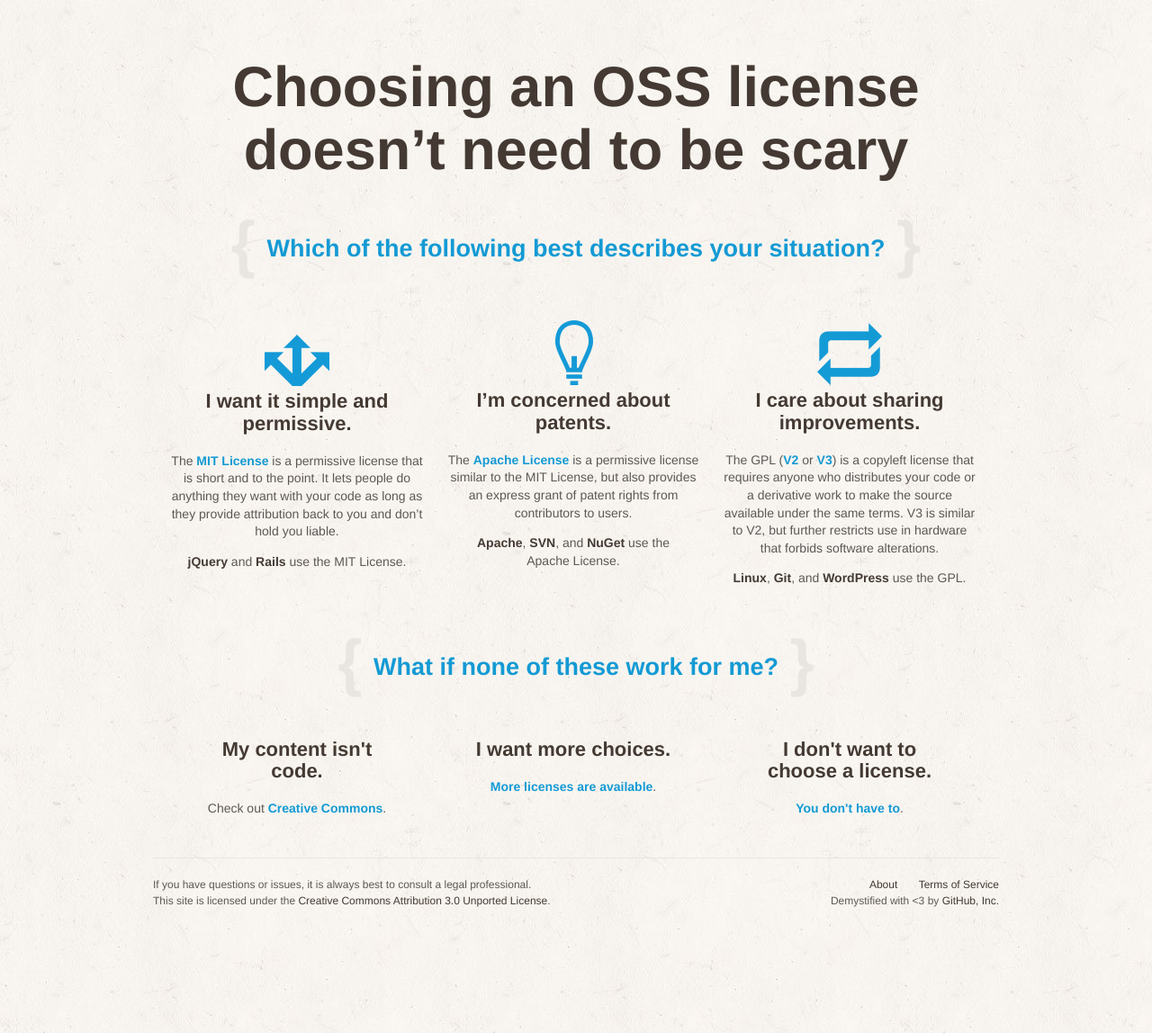
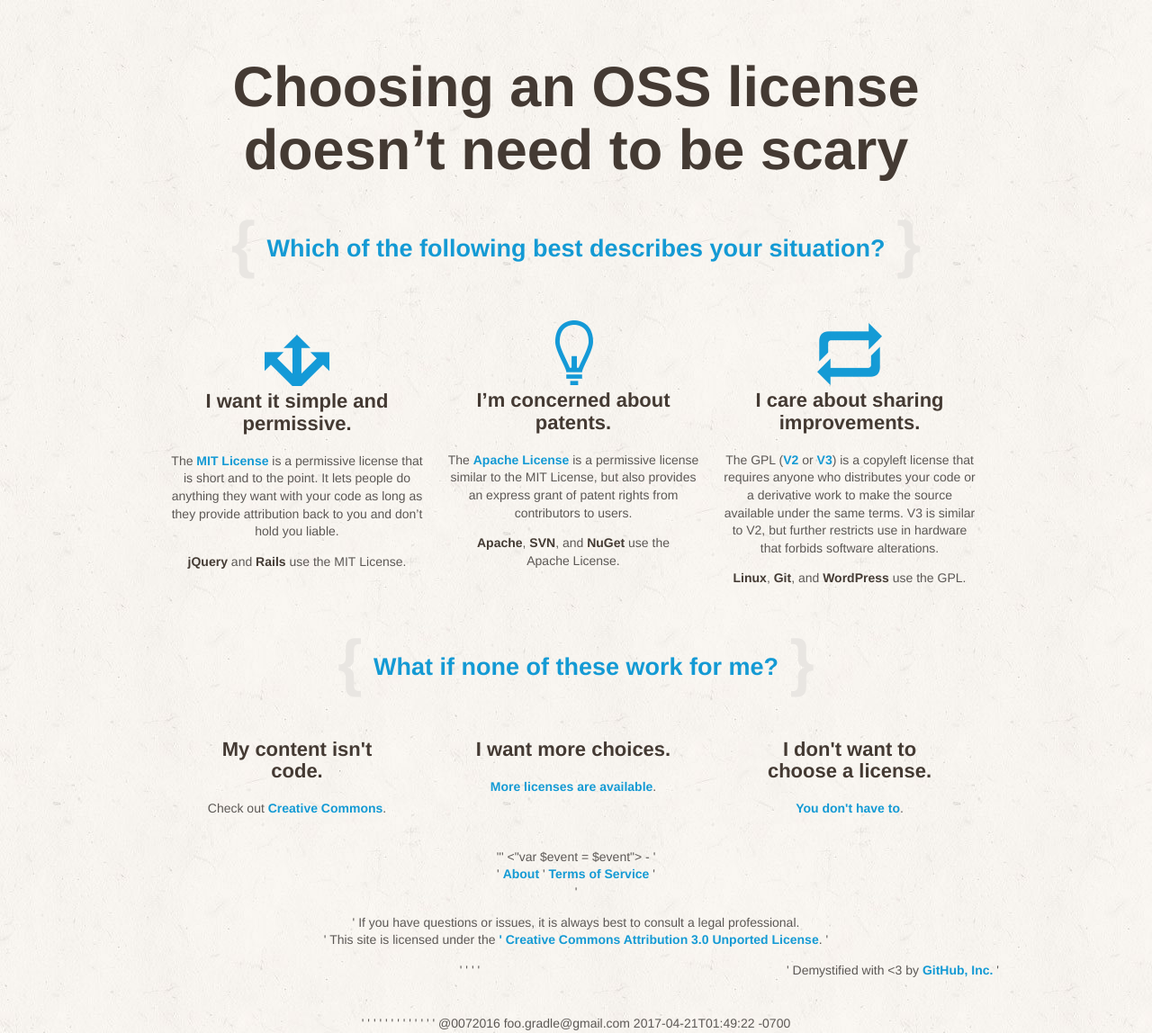
Before and after one commit to github/choosealicense.com, a Jekyll site: the page built from index.html, in a window 1280 px wide. Shown: the whole page at 90% size. Built offline with Jekyll 4.4.1, drawn with Linux system fonts in a browser that asks for light colours; some web fonts are replaced; before the commit the page ends 1062 px from its top, so only the background shows below that.

Commit message:
Update footer.html

```diff
--- a/_includes/footer.html
+++ b/_includes/footer.html
@@ -1,39 +1,52 @@
-      <footer class="site-footer clearfix">
-        <nav>
-          <a href="/about/">About</a>
-          <a href="/terms-of-service/">Terms of Service</a>
-        </nav>
-        <p>
-          If you have questions or issues, it is always best to consult a legal professional.<br>
-          This site is licensed under the <a href="http://creativecommons.org/licenses/by/3.0/">
-          Creative Commons Attribution 3.0 Unported License</a>.
-        </p>
-        <div class="with-love">
-          Demystified with &lt;3 by <a href="http://github.com">GitHub, Inc.</a>
-        </div>
-      </footer>
+  '''
+<"var $event = $event">
+ -  <?php
+-   /**
+  (&+)
+ - **/*
 
-    </div><!-- /container -->
+'''<footer class="site-footer clearfix">
+ '       <nav>
+'          <a href="/about/">About</a>
+'          <a href="/terms-of-service/">Terms of Service</a>
+ '       </nav>
+'        <p>
+'          If you have questions or issues, it is always best to consult a legal professional.<br>
+  '        This site is licensed under the <a href="http://creativecommons.org/licenses/by/3.0/">
+'          Creative Commons Attribution 3.0 Unported License</a>.
+ '       </p>
+'        <div class="with-love">
+  '        Demystified with &lt;3 by <a href="http://github.com">GitHub, Inc.</a>
+'        </div>
+'      </footer>
+'
+'    </div><!-- /container -->
+'
+'    <script src="/bower_components/jquery/jquery.min.js"></script>
+'    <script src="/bower_components/qtip2/jquery.qtip.min.js"></script>
+'
+'    {% if page.layout == "license" %}
+'      <script src="/bower_components/zeroclipboard/ZeroClipboard.min.js"></script>
+'    {% endif %}
+'
+'    <script src="/javascripts/annotations.js"></script>
+'    <script src="/javascripts/app.js"></script>
+'
+ '   <script>
+'      (function(i,s,o,g,r,a,m){i['GoogleAnalyticsObject']=r;i[r]=i[r]||function(){
+   '   (i[r].q=i[r].q||[]).push(arguments)},i[r].l=1*new Date();a=s.createElement(o),
+  '    m=s.getElementsByTagName(o)[0];a.async=1;a.src=g;m.parentNode.insertBefore(a,m)
+  '    })(window,document,'script','//www.google-analytics.com/analytics.js','ga');
+'
+'      ga('create', 'UA-3769691-24', 'choosealicense.com');
+'      ga('send', 'pageview');
+'    </script>
+'
+'  </body>
+'</html>
 
-    <script src="/bower_components/jquery/jquery.min.js"></script>
-    <script src="/bower_components/qtip2/jquery.qtip.min.js"></script>
 
-    {% if page.layout == "license" %}
-      <script src="/bower_components/zeroclipboard/ZeroClipboard.min.js"></script>
-    {% endif %}
-
-    <script src="/javascripts/annotations.js"></script>
-    <script src="/javascripts/app.js"></script>
-
-    <script>
-      (function(i,s,o,g,r,a,m){i['GoogleAnalyticsObject']=r;i[r]=i[r]||function(){
-      (i[r].q=i[r].q||[]).push(arguments)},i[r].l=1*new Date();a=s.createElement(o),
-      m=s.getElementsByTagName(o)[0];a.async=1;a.src=g;m.parentNode.insertBefore(a,m)
-      })(window,document,'script','//www.google-analytics.com/analytics.js','ga');
-
-      ga('create', 'UA-3769691-24', 'choosealicense.com');
-      ga('send', 'pageview');
-    </script>
-
-  </body>
-</html>
+</var = $event = $event>
+@0072016
+foo.gradle@gmail.com
+2017-04-21T01:49:22 -0700
```
